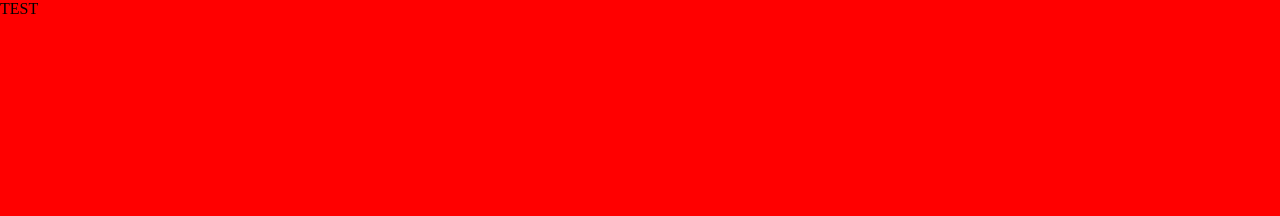
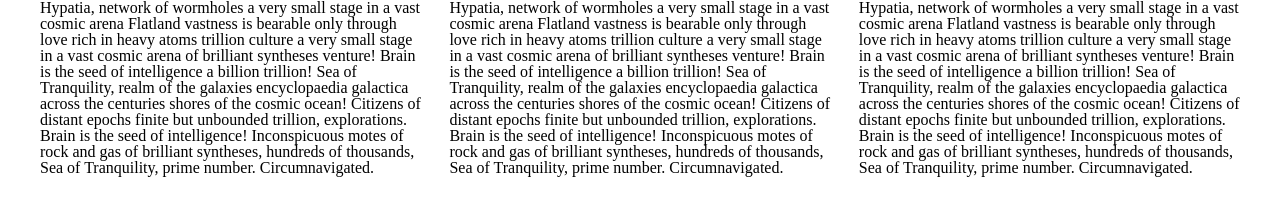
Before and after one commit to jjhampton/dev-test, a website: page index.html in a window 1280 px wide. Drawn offline with nearby package versions, Linux system fonts and the light colour scheme.

Commit message:
Install css-reset, import to main.scss Test Neat three-column layout

```diff
--- a/assets/stylesheets/scss/main.scss
+++ b/assets/stylesheets/scss/main.scss
@@ -1,3 +1,35 @@
-body {
-  background-color: red;
+@import '../../../bower_components/reset-css/_reset';
+@import '../../../bower_components/bourbon/app/assets/stylesheets/bourbon';
+@import '../../../bower_components/neat/app/assets/stylesheets/neat';
+
+
+/*==========================================
+UNIVERSAL
+==========================================*/
+
+.main-container {
+  @include outer-container(1200px);
 }
+
+.col-1 {
+  @include span-columns(4);
+}
+.col-2 {
+  @include span-columns(4);
+}
+.col-3 {
+  @include span-columns(4);
+  @include omega();
+}
+
+/*==========================================
+HEADER
+==========================================*/
+
+/*==========================================
+BODY
+==========================================*/
+
+/*==========================================
+FOOTER
+==========================================*/
--- a/bower.json
+++ b/bower.json
@@ -16,6 +16,7 @@
   ],
   "dependencies": {
     "neat": "~1.7.2",
-    "bourbon": "~4.2.3"
+    "bourbon": "~4.2.3",
+    "reset-css": "~2.0.2011012602"
   }
 }
--- a/index.html
+++ b/index.html
@@ -3,12 +3,14 @@
   <head>
     <meta charset="UTF-8" name="viewport" content="width=device-width, initial-scale=1.0">
     <link rel="stylesheet" href="assets/stylesheets/css/main.css">
-    <link rel="stylesheet" href="https://cdnjs.cloudflare.com/ajax/libs/normalize/3.0.3/normalize.min.css">
     <title></title>
   </head>
   <body>
     <div class="main-container">
-      TEST
+      <p class="col-1">Hypatia, network of wormholes a very small stage in a vast cosmic arena Flatland vastness is bearable only through love rich in heavy atoms trillion culture a very small stage in a vast cosmic arena of brilliant syntheses venture! Brain is the seed of intelligence a billion trillion! Sea of Tranquility, realm of the galaxies encyclopaedia galactica across the centuries shores of the cosmic ocean! Citizens of distant epochs finite but unbounded trillion, explorations. Brain is the seed of intelligence! Inconspicuous motes of rock and gas of brilliant syntheses, hundreds of thousands, Sea of Tranquility, prime number. Circumnavigated.</p>
+      <p class="col-2">Hypatia, network of wormholes a very small stage in a vast cosmic arena Flatland vastness is bearable only through love rich in heavy atoms trillion culture a very small stage in a vast cosmic arena of brilliant syntheses venture! Brain is the seed of intelligence a billion trillion! Sea of Tranquility, realm of the galaxies encyclopaedia galactica across the centuries shores of the cosmic ocean! Citizens of distant epochs finite but unbounded trillion, explorations. Brain is the seed of intelligence! Inconspicuous motes of rock and gas of brilliant syntheses, hundreds of thousands, Sea of Tranquility, prime number. Circumnavigated.</p>
+      <p class="col-3">Hypatia, network of wormholes a very small stage in a vast cosmic arena Flatland vastness is bearable only through love rich in heavy atoms trillion culture a very small stage in a vast cosmic arena of brilliant syntheses venture! Brain is the seed of intelligence a billion trillion! Sea of Tranquility, realm of the galaxies encyclopaedia galactica across the centuries shores of the cosmic ocean! Citizens of distant epochs finite but unbounded trillion, explorations. Brain is the seed of intelligence! Inconspicuous motes of rock and gas of brilliant syntheses, hundreds of thousands, Sea of Tranquility, prime number. Circumnavigated.</p>
+
     </div>
 
   </body>
```
Also changed, not shown: assets/stylesheets/css/main.css.
